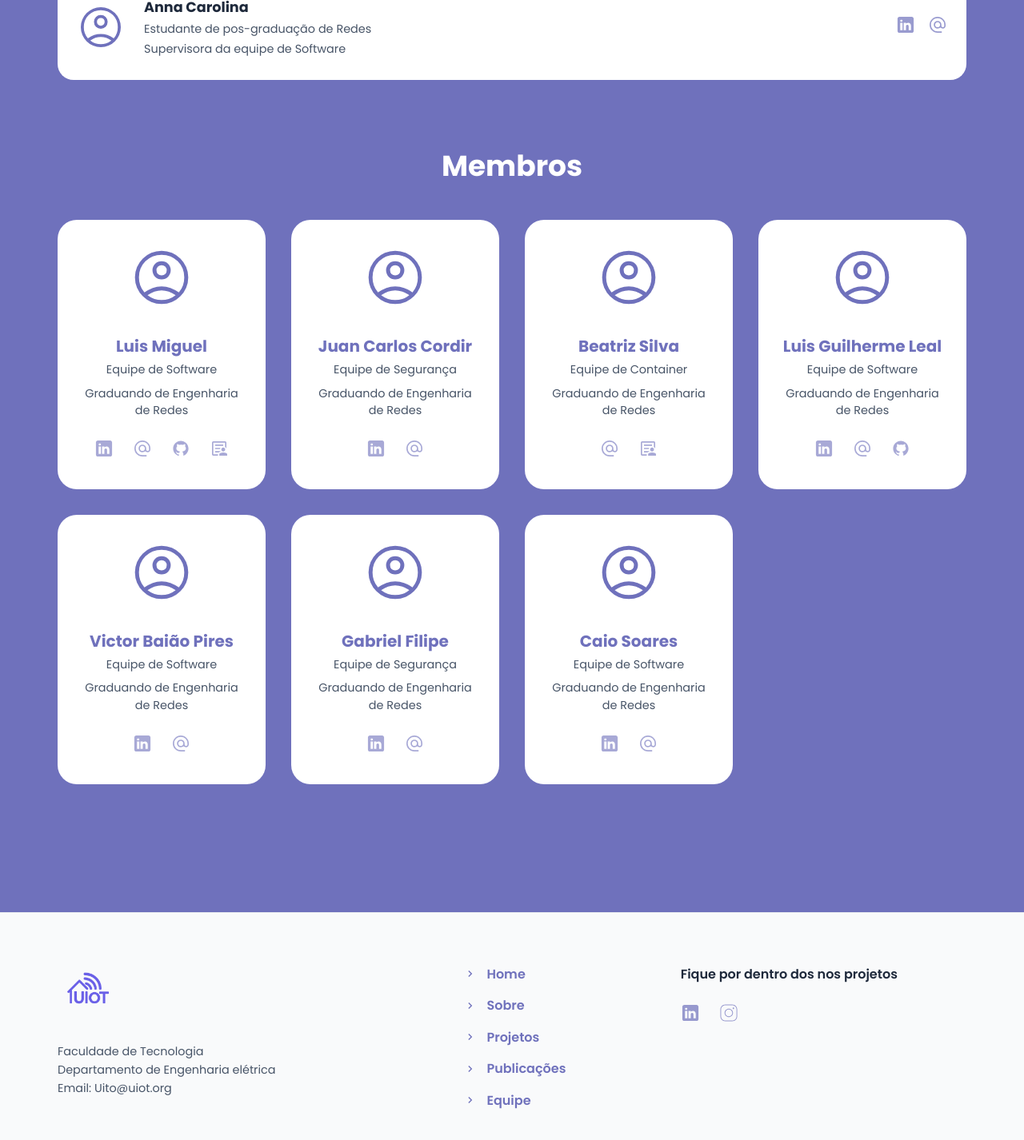
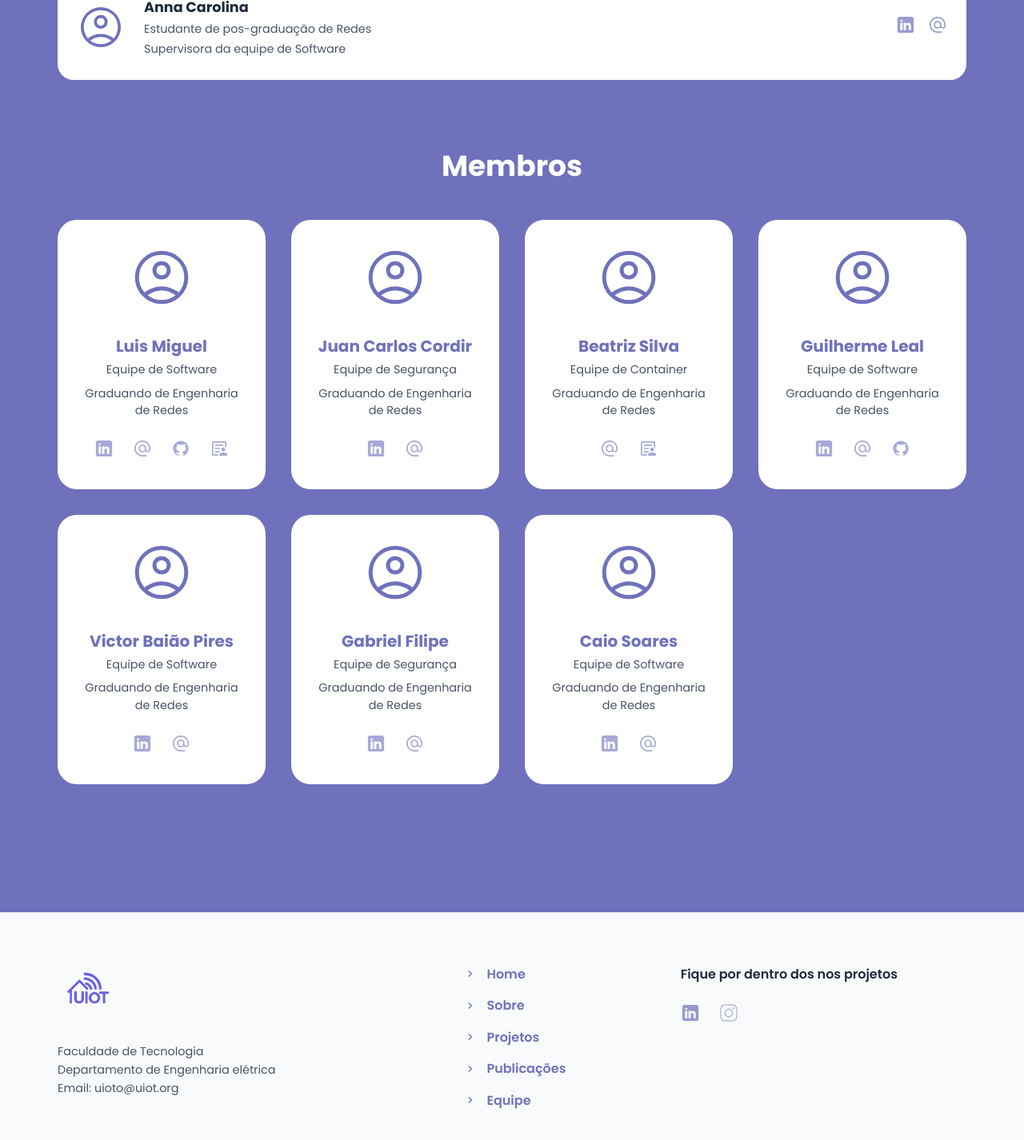
Before and after one commit to uiot/uiot.github.io, a React (Vite) app: page /Team in a window 1280 px wide. Shown: the part 1122-2548 px from the top of the page at 80% size. Built offline with nearby package versions, Linux system fonts and the light colour scheme.

Commit message:
fix: name and footer infos

```diff
--- a/src/Components/Footer.jsx
+++ b/src/Components/Footer.jsx
@@ -19,7 +19,7 @@ const Footer = () => {
               <br />
               Departamento de Engenharia elétrica
               <br />
-              Email: Uito@uiot.org
+              Email: uioto@uiot.org
             </p>
           </div>
 
--- a/src/Data/TeamData.jsx
+++ b/src/Data/TeamData.jsx
@@ -97,7 +97,7 @@ export const membersData = [
   },
   {
     avatar: IconAvatar,
-    name: "Luis Guilherme Leal",
+    name: "Guilherme Leal",
     role: "Equipe de Software",
     status: "Graduando de Engenharia de Redes",
     socials: {
```
